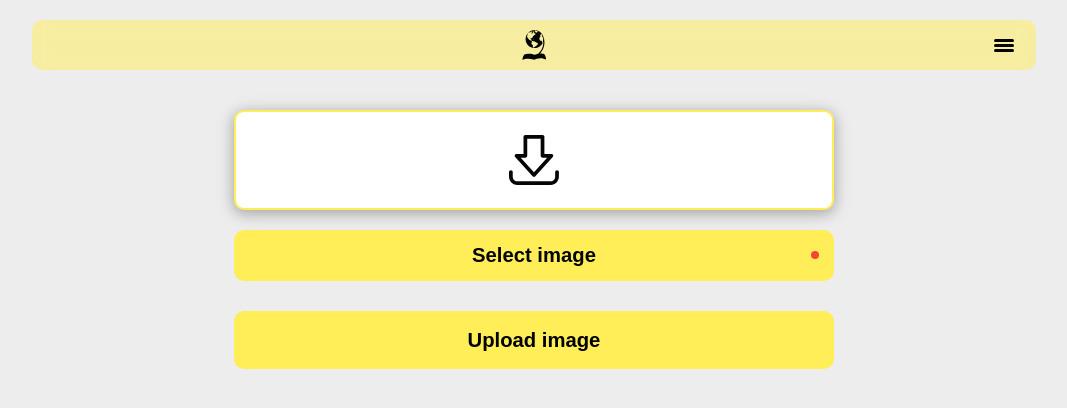
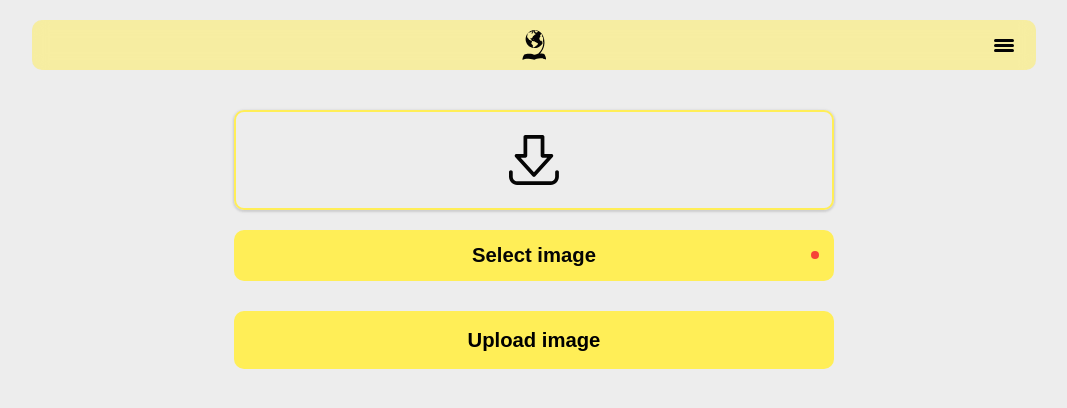
Before and after one commit to omareloui/AlsunYearbook, a Nuxt app: page /dashboard/actions in a window 1280 px wide. Shown: the top 408 px of the page, without its empty margins (106-1173 px from the left). Built offline with nearby package versions, Linux system fonts and the light colour scheme.

Commit message:
🎨 Remove drop image on mobile

```diff
--- a/components/DropImage/index.vue
+++ b/components/DropImage/index.vue
@@ -74,15 +74,19 @@ onUnmounted(removeEvents);
 .drop {
   --height: 100px;
   @include center-text;
-  @include grid($center: true);
   @include h(var(--height));
   @include my(20px);
   @include br-lg;
   @include tran;
 
-  @include float(3);
+  @include float(1);
   @include brdr(primary);
-  @include clr-bg(secondary);
+
+  display: none;
+
+  @include lt-mobile {
+    @include grid($center: true);
+  }
 
   &--highlighted {
     @include clr-bg(primary);
```
